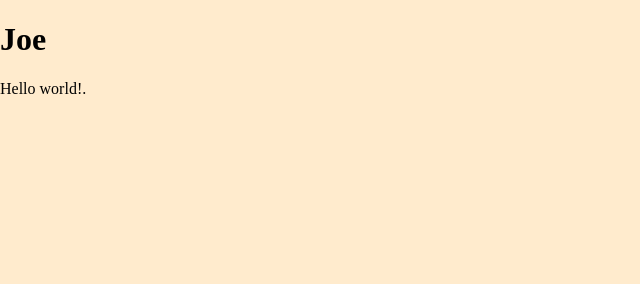
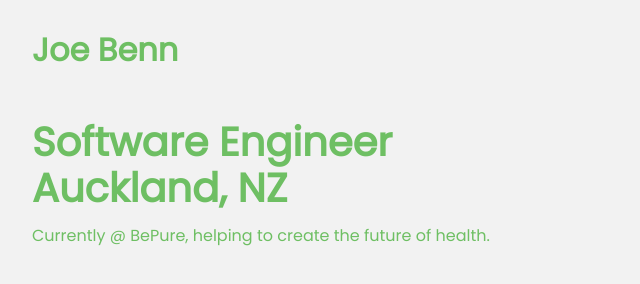
Before and after one commit to joebenn/joebenn_dot_dev, a plain HTML site: page index.html in a window 1280 px wide. Shown: the whole page, without its empty margins (0-640 px from the left). Drawn offline with Linux system fonts and the light colour scheme.

Commit message:
initial styling and html structure

```diff
--- a/index.html
+++ b/index.html
@@ -13,6 +13,9 @@
 
   <link rel="stylesheet" href="normalize.css">
   <link rel="stylesheet" href="main.css">
+  <!-- Google Font Inclusion -->
+  <link href="https://fonts.googleapis.com/css?family=Poppins&display=swap" rel="stylesheet">
+
 
   <meta name="theme-color" content="#fafafa">
 </head>
@@ -21,11 +24,17 @@
   <!--[if IE]>
     <p class="browserupgrade">You are using an <strong>outdated</strong> browser. Please <a href="https://browsehappy.com/">upgrade your browser</a> to improve your experience and security.</p>
   <![endif]-->
-  <div class="content">
-      <h1>Joe</h1>
+  <div id="content">
+      <h1>Joe Benn</h1>
+      <div id="box">
+          <header>
+              <h2>Software Engineer</h2>
+              <h2>Auckland, NZ</h2>
+          </header>
+      </div>
   </div>
 
-  <p>Hello world!.</p>
+  <p>Currently @ BePure, helping to create the future of health.</p>
 
 
   <!-- Google Analytics: change UA-XXXXX-Y to be your site's ID. -->
--- a/main.css
+++ b/main.css
@@ -1,3 +1,24 @@
 body {
-    background-color: blanchedalmond;
+    background-color: #F2F2F2;
+    color: #6EBF63;
+    font-family: 'Poppins', sans-serif;
+    margin: 2em;
 }
+
+h1 {
+    margin: 0
+}
+
+#box {
+    margin-top: 50px;
+}
+
+#content {
+    display: flex;
+    flex-direction: column;
+}
+
+header h2 {
+    margin: 0;
+    font-size: 40px;
+}
```
